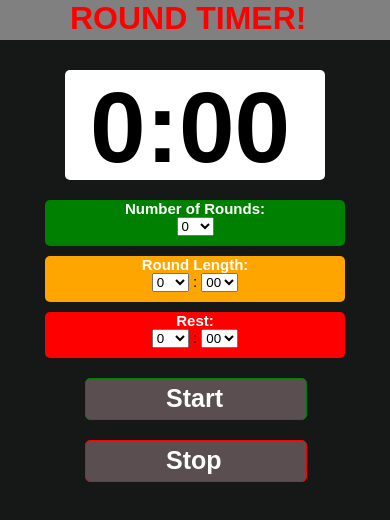
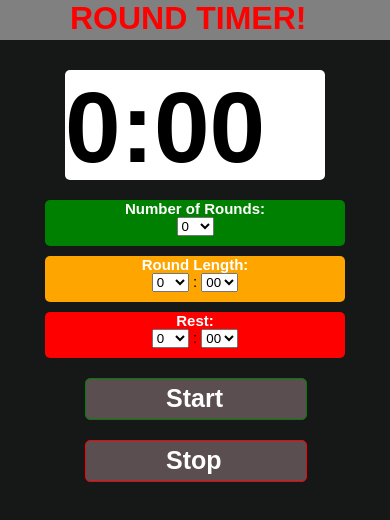
Before and after one commit to Mciocca/Round-Timer, a plain HTML site: page index.html in a window 390 px wide. Drawn offline with nearby package versions, Linux system fonts and the light colour scheme.

```diff
--- a/index.html
+++ b/index.html
@@ -7,13 +7,11 @@
 
 	<script src="http://ajax.googleapis.com/ajax/libs/jquery/1.10.2/jquery.min.js"></script>
 
-  <!-- For development
   <script type="text/javascript" src="round.js"></script>
   <link rel="stylesheet" type="text/css" href="round.css">
-  -->
 
-  <link rel="stylesheet" type="text/css" href="cssmin.css">
-  <script type="text/javascript" src="jsmin.js"></script>
+  <!-- <link rel="stylesheet" type="text/css" href="cssmin.css">
+  <script type="text/javascript" src="jsmin.js"></script> -->
   <link rel="icon" type="image/icp" href="favicon.ico">
   <meta name="description" content="A round timer for use with martial arts, boxing, mma and interval training">
   <!-- Google analytics -->
--- a/round.css
+++ b/round.css
@@ -186,7 +186,7 @@
 #time {
   font-size: 300px;
   font-weight: bold;
-  margin-left: 225px; }
+  margin-left: 165px; }
 
 #time div {
   display: inline;
@@ -278,6 +278,7 @@
 #time {
   font-size: 100px;
   font-weight: bold;
+  margin-left: 200px;
   }
 
 #time div{
```
Also changed, not shown: round.js (+4 -4 lines).
